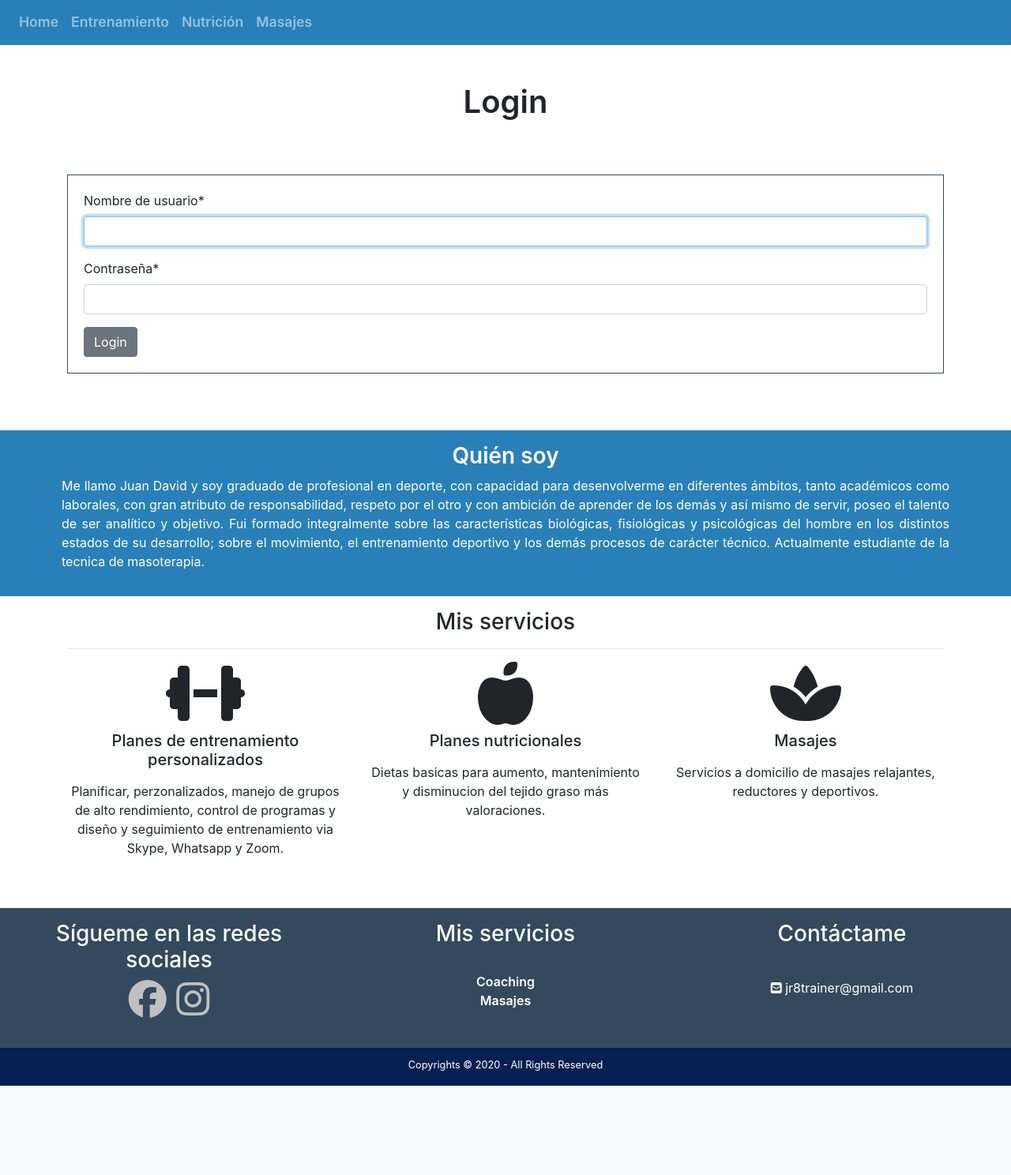
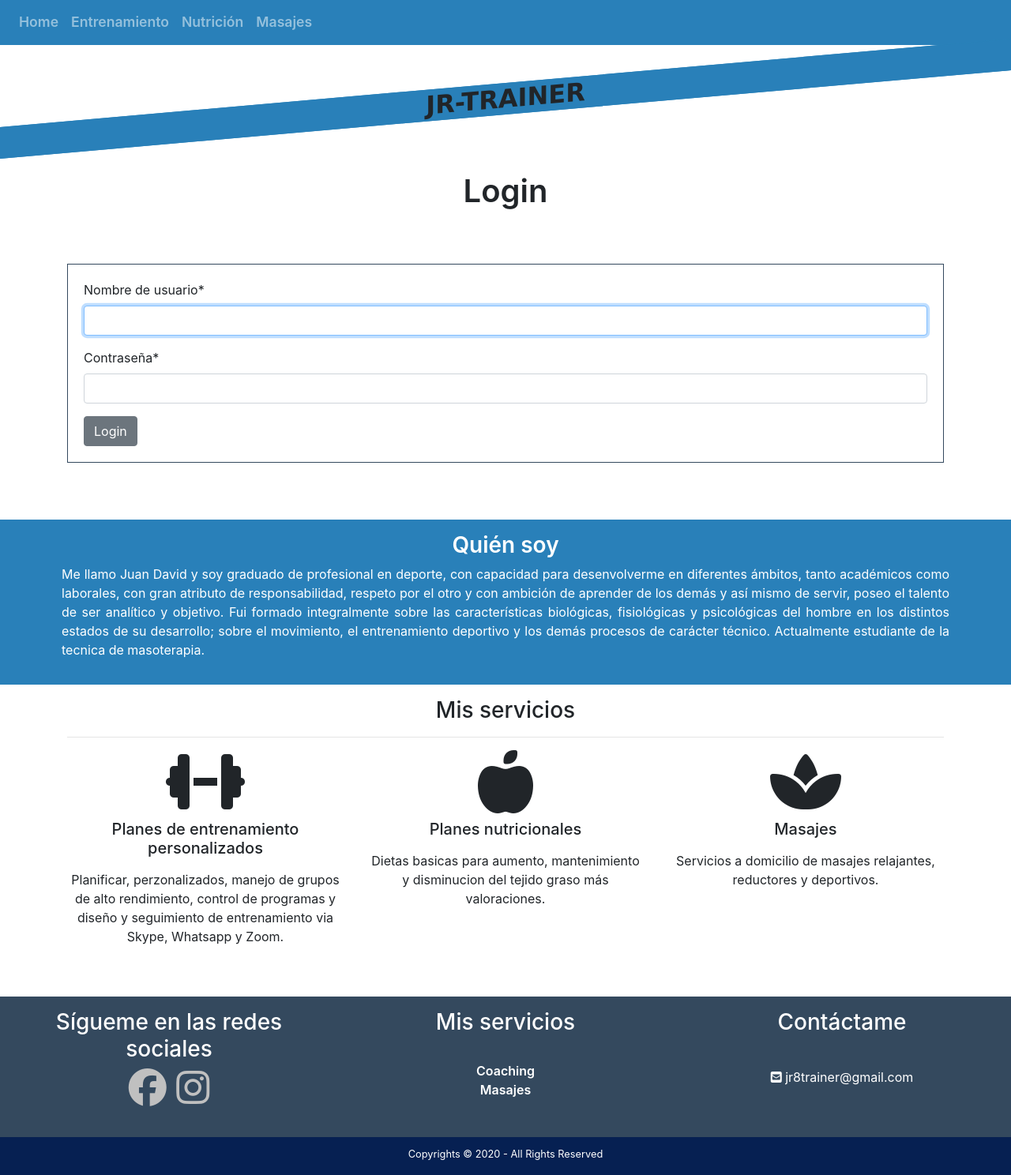
Before and after one commit to Martica199005/BlogJuandafinalProject, a Django app: page /accounts/login/ in a window 1280 px wide. Shown: the part 67-1555 px from the top of the page at 79% size. Before the commit the page ends 1442 px from the top, so only its background shows below. Run offline with Django 3.2, Linux system fonts and the light colour scheme; some libraries are stand-ins or nearby versions.

Commit message:
modified frontend

```diff
--- a/articles/templates/articles/articles_details.html
+++ b/articles/templates/articles/articles_details.html
@@ -4,7 +4,7 @@
 {% block content %}
 <section class="article-detail">
   <div class="container-fluid text-center">
-    <div class="row" >
+    <!--<div class="row" >
       <div class="col-12 py-2 py-md-3">
 
       </div>
@@ -13,7 +13,8 @@
       <div class="col-12 py-1 py-md-3">
         <h2 class="namelogo">JR-TRAINER</h2>
       </div>
-    </div>
+    </div>-->
+    <br>
       <div class="row py-2 py-md-3">
         <div class="col-12">
           <h2>{{articles.title}}</h2>
--- a/articles/urls.py
+++ b/articles/urls.py
@@ -7,7 +7,7 @@ urlpatterns = [
   url(r'^$', views.articles_list,name="list"),
   url(r'^massages/$',views.massages,name="massages"),
   url(r'^coaching/$', views.coaching,name="coaching"),
-  url(r'^article_subject/$',views.article_subject,name="article_subject"),
+  url(r'^article_workout/$',views.article_workout,name="article_workout"),
   url(r'^articles_nutrition/$',views.articles_nutrition,name="articles_nutrition"),
   url(r'^articles_massages/$', views.articles_massages,name="articles_massages"),
   url(r'^create/$',views.article_create,name="create"),
--- a/articles/views.py
+++ b/articles/views.py
@@ -39,7 +39,7 @@ def delete_article(request,slug):
   Articles.objects.get(slug=slug).delete()
   return redirect('articles:list')
 
-def article_subject(request):
+def article_workout(request):
   articles= Articles.objects.all().order_by('date')
   subject="workout"
   articles= articles.filter(subject__icontains=subject)
--- a/mysite/settings.py
+++ b/mysite/settings.py
@@ -90,6 +90,7 @@ DATABASES = {
 }
 
 
+
 # Password validation
 # https://docs.djangoproject.com/en/3.0/ref/settings/#auth-password-validators
 
--- a/templates/base_layout.html
+++ b/templates/base_layout.html
@@ -41,7 +41,7 @@
               <div class="collapse navbar-collapse" id="navbarToggler">
                 <ul class="navbar-nav">
                   <li class="nav-item"><a class="nav-link" href="{% url 'home' %}" class="highlight" >Home</a></li>
-                  <li class="nav-item"><a class="nav-link" href="{% url 'articles:article_subject' %}" class="highlight" >Entrenamiento</a></li>
+                  <li class="nav-item"><a class="nav-link" href="{% url 'articles:article_workout' %}" class="highlight" >Entrenamiento</a></li>
                   <li class="nav-item"><a class="nav-link" href="{% url 'articles:articles_nutrition' %}" class="highlight" >Nutrición</a></li>
                   <li class="nav-item"><a class="nav-link" href="{% url 'articles:articles_massages' %}" class="highlight" >Masajes</a></li>
                   {% if user.is_authenticated%}
@@ -67,7 +67,19 @@
 
 <!-- START CENTRAL SECTION wrapper-->
 
+
     <div class="wrapper">
+      <div class="container-fluid text-center">
+        <div class="row" >
+          <div class="col-12 py-2 py-md-3">
+          </div>
+        </div>
+        <div class="row" >
+          <div class="col-12 py-1 py-md-3">
+            <h2 class="namelogo">JR-TRAINER</h2>
+          </div>
+        </div>
+      </div>
       {% block content %}
       {% endblock%}
     </div>
```
Also changed, not shown: db.sqlite3.
